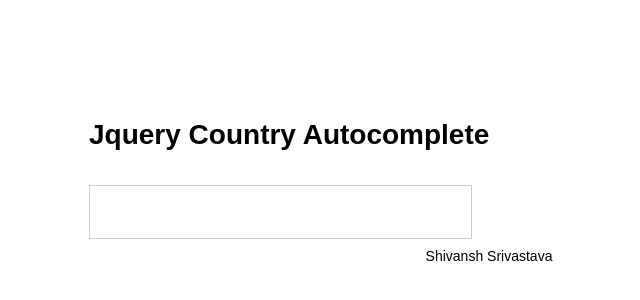
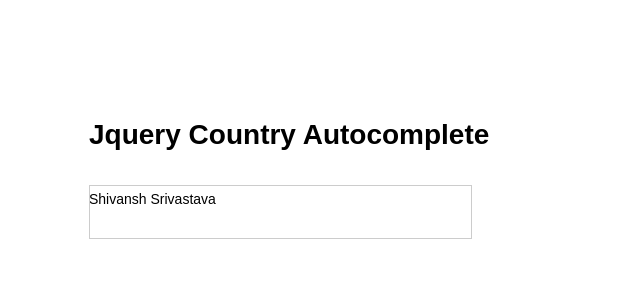
Before and after one commit to Shivansh2407/Autocomplete-jQuery, a website: page index.htm in a window 1280 px wide. Shown: the part 126-426 px from the top of the page, without its empty margins (411-1051 px from the left). Drawn offline with Linux system fonts and the light colour scheme.

Commit message:
Update index.htm

```diff
--- a/index.htm
+++ b/index.htm
@@ -10,8 +10,9 @@
         <div style="position: relative; height: 80px;">
             <input type="text" name="country" id="autocomplete-ajax" style="position: absolute; z-index: 2; background: transparent;"/>
             <input type="text" name="country" id="autocomplete-ajax-x" disabled="disabled" style="color: #CCC; position: absolute; background: transparent; z-index: 1;"/>
+        <br>Shivansh Srivastava
         </div>
-        <center>Shivansh Srivastava</center>
+
         <div id="selction-ajax"></div>
       </div>
 
```
